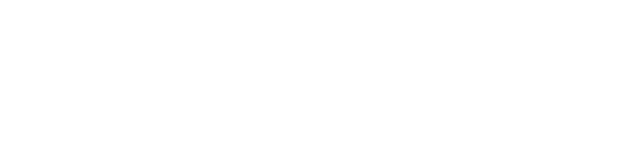
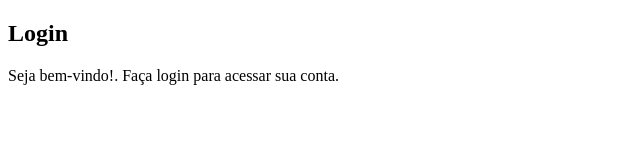
Before and after one commit to Isadora-Soares-Dev/projeto-login, a plain HTML site: page index.html in a window 1280 px wide. Shown: the whole page, without its empty margins (0-640 px from the left). Drawn offline with Linux system fonts and the light colour scheme.

Commit message:
estrutura do site

```diff
--- /dev/null
+++ b/estilos/style.css
@@ -0,0 +1 @@
+@charset "UTF-8";
--- a/index.html
+++ b/index.html
@@ -3,9 +3,24 @@
 <head>
     <meta charset="UTF-8">
     <meta name="viewport" content="width=device-width, initial-scale=1.0">
+    <link rel="stylesheet" href="estilos/style.css">
     <title>Projeto Tela de Login</title>
 </head>
 <body>
+    <main>
+        <section id="login">
+            <div id="imagem">
 
+            </div>
+
+            <div id="formulario">
+                <h1>Login</h1>
+                <p>Seja bem-vindo!. Faça login para acessar sua conta.</p>
+                <form action="#" method="post">
+
+                </form>
+            </div>
+        </section>
+    </main>
 </body>
 </html>
```
